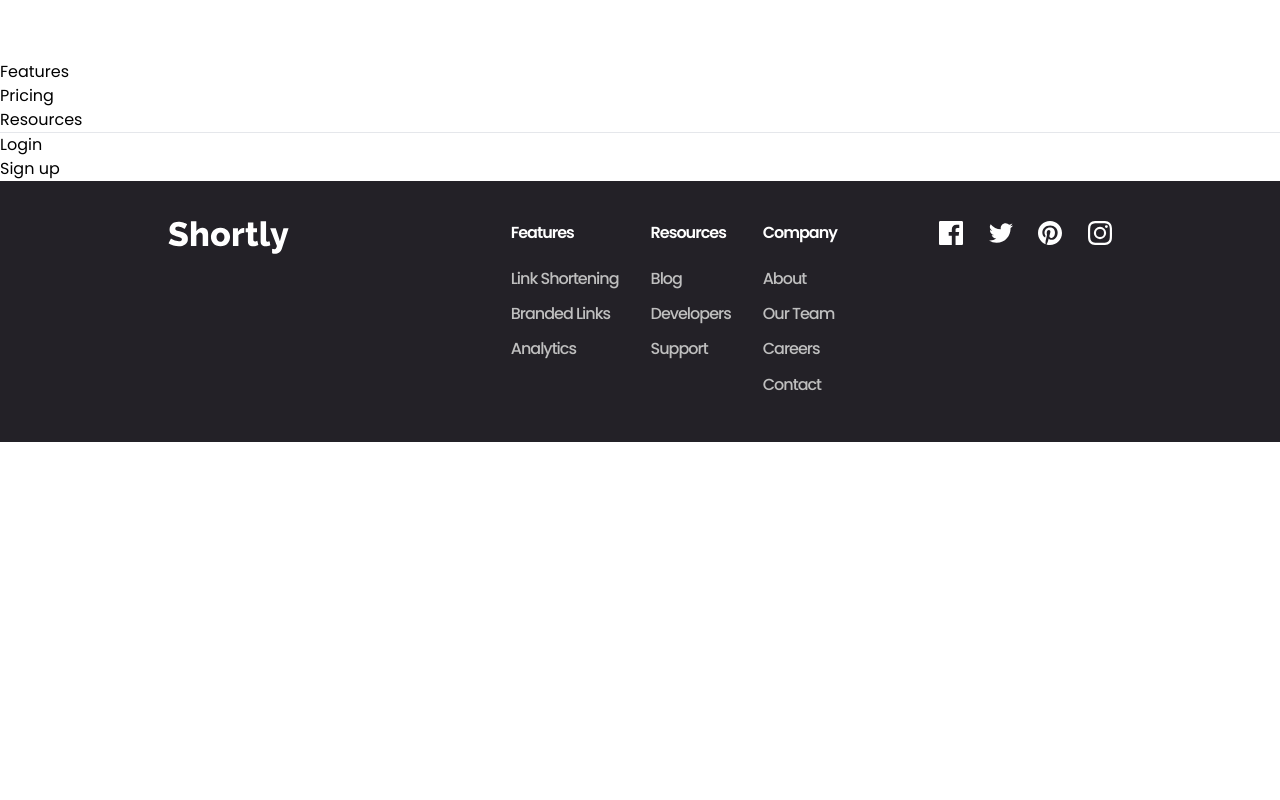
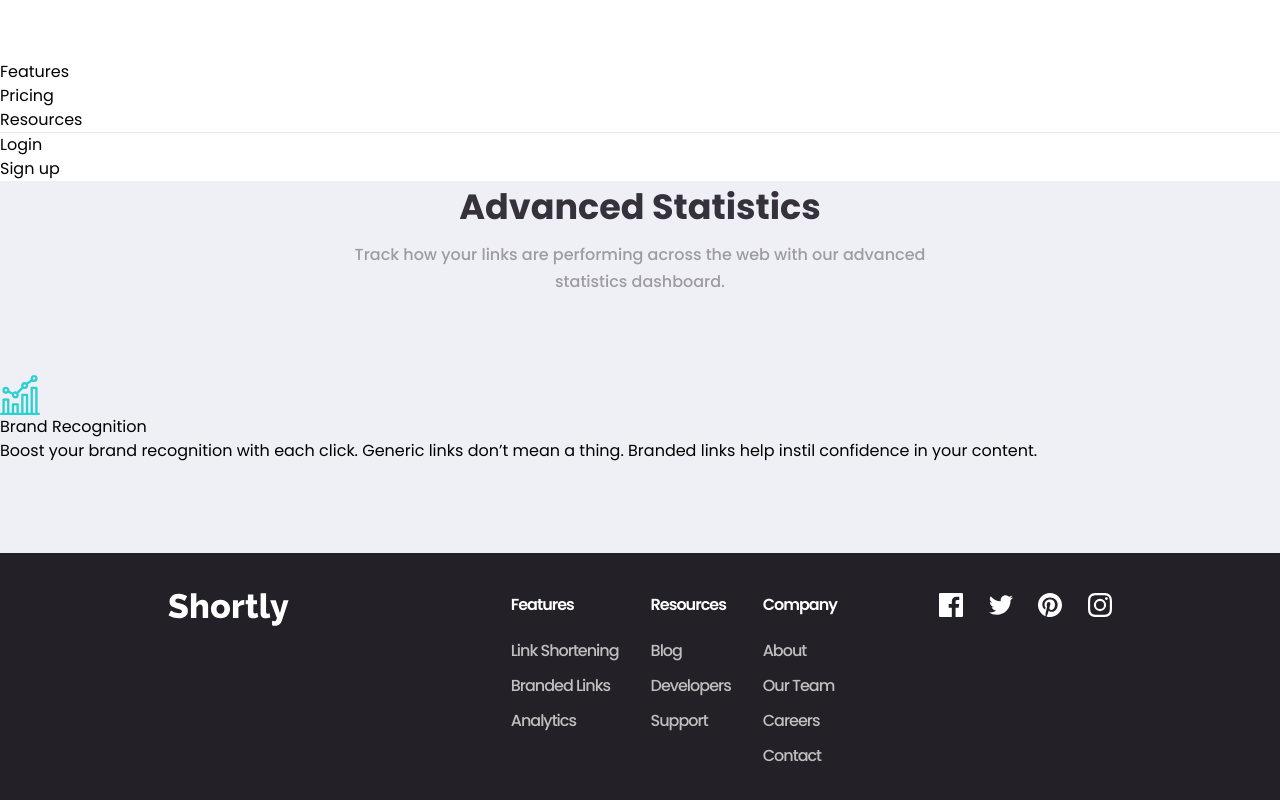
Before and after one commit to soojeong-park-ca/url-shortening-api-landing-page, a React (Vite) app: page / in a window 1280 px wide. Shown: the part 1253-2053 px from the top of the page. Before the commit the page ends 1695 px from the top, so only its background shows below. Built offline with nearby package versions, Linux system fonts and the light colour scheme.

Commit message:
wip on features cards

```diff
--- a/src/App.jsx
+++ b/src/App.jsx
@@ -2,12 +2,14 @@ import Header from "./components/Header/Header";
 import Footer from "./Components/Footer/Footer";
 import "./App.css";
 import HeaderBlankHeight from "./components/Header/HeaderBlankHeight";
+import FeatureSection from "./components/FeatureSection/FeatureSection";
 
 function App() {
   return (
     <>
       <Header />
       <HeaderBlankHeight />
+      <FeatureSection />
       <Footer />
     </>
   );
--- /dev/null
+++ b/src/Components/FeatureSection/FeatureCard.jsx
@@ -0,0 +1,13 @@
+import React from 'react'
+
+function FeatureCard(props) {
+    return (
+        <div>
+            <img src={props.logo} alt={props.heading + "image"} />
+            <h3>{props.heading}</h3>
+            <p>{props.text}</p>
+        </div>
+    )
+}
+
+export default FeatureCard
--- /dev/null
+++ b/src/Components/FeatureSection/FeatureCards.css
@@ -0,0 +1,6 @@
+.feature__cards {
+	display: grid;
+	grid-template-columns: repeat(auto-fit, minmax(280px, 1fr));
+	gap: 25px;
+	padding: 80px 0 90px 0;
+}
--- a/src/Components/FeatureSection/FeatureCards.jsx
+++ b/src/Components/FeatureSection/FeatureCards.jsx
@@ -0,0 +1,30 @@
+import React from 'react'
+import FeatureCard from "./FeatureCard"
+import "./FeatureCards.css"
+import brandRecognitionSvg from "../../assets/images/icon-brand-recognition.svg"
+
+const cards = [
+    {
+        logo: brandRecognitionSvg,
+        heading: "Brand Recognition",
+        text: "Boost your brand recognition with each click. Generic links don’t mean a thing. Branded links help instil confidence in your content.",
+    }
+]
+
+function FeatureCards() {
+    return (
+        <div className="feature__cards max-w-screen-lg mx-auto">
+            {cards.map(card => {
+                return (
+                    <FeatureCard
+                        logo={card.logo}
+                        heading={card.heading}
+                        text={card.text}
+                    />
+                )
+            })}
+        </div>
+    )
+}
+
+export default FeatureCards
--- /dev/null
+++ b/src/Components/FeatureSection/FeatureHeading.css
@@ -0,0 +1,17 @@
+.feature-heading-box {
+	text-align: center;
+}
+
+.feature__heading {
+	font-size: 2.1875rem;
+	font-weight: 700;
+	color: #35323e;
+}
+
+.feature__text {
+	width: 50%;
+	margin: 7px auto 0;
+	color: #9e9aa7;
+	font-weight: 500;
+	line-height: 1.7;
+}
--- a/src/Components/FeatureSection/FeatureHeading.jsx
+++ b/src/Components/FeatureSection/FeatureHeading.jsx
@@ -0,0 +1,13 @@
+import React from 'react'
+import "./FeatureHeading.css"
+
+function FeatureHeading() {
+    return (
+        <div className="feature-heading-box max-w-screen-lg mx-auto">
+            <h2 className="feature__heading">Advanced Statistics</h2>
+            <p className="feature__text">Track how your links are performing across the web with our advanced statistics dashboard.</p>
+        </div>
+    )
+}
+
+export default FeatureHeading
--- /dev/null
+++ b/src/Components/FeatureSection/FeatureSection.css
@@ -0,0 +1,3 @@
+.feature-section {
+	background-color: #eff0f5;
+}
--- a/src/Components/FeatureSection/FeatureSection.jsx
+++ b/src/Components/FeatureSection/FeatureSection.jsx
@@ -0,0 +1,16 @@
+import React from 'react'
+import FeatureHeading from "./FeatureHeading"
+import FeatureCards from "./FeatureCards"
+import "./FeatureSection.css"
+
+
+function FeatureSection() {
+    return (
+        <div className="feature-section">
+            <FeatureHeading />
+            <FeatureCards />
+        </div>
+    )
+}
+
+export default FeatureSection
--- a/src/components/Header/Header.jsx
+++ b/src/components/Header/Header.jsx
@@ -3,7 +3,7 @@ import Button from "../Button";
 import logoBlack from '../../assets/images/logo-black.svg'
 
 const Header = () => {
-    let Links = [
+    let links = [
         { name: "Features", link: "/" },
         { name: "Pricing", link: "/" },
         { name: "Resources", link: "/" }
@@ -33,7 +33,7 @@ const Header = () => {
                 <div className={`nav-box md:justify-between text-center md:flex md:items-center md:pb-0 pb-12 absolute md:static md:bg-white md:z-auto z-[-1] left-0 md:pl-0 md:p-0 p-4 md:opacity-100 transition-opacity ${open ? "opacity-100" : "opacity-0"} bg-[#3b3054] md:max-w-6xl max-w-xs w-full rounded-xl md:mt-0 mt-6 left-1/2 transform -translate-x-1/2 md:left-auto md:transform-none md:translate-x-0 md:-translate-y-0`}>
                     <ul className="md:flex gap-8 mx-8">
                         {
-                            Links.map((link) => (
+                            links.map((link) => (
                                 <li key={link.name} className="my-4 mx-auto w-fit">
                                     <a href={link.link} className="md:text-gray-400 text-white md:hover:text-gray-900 hover:text-opacity-50 ease-in duration-300 font-bold text-sm">{link.name}</a>
                                 </li>
```
